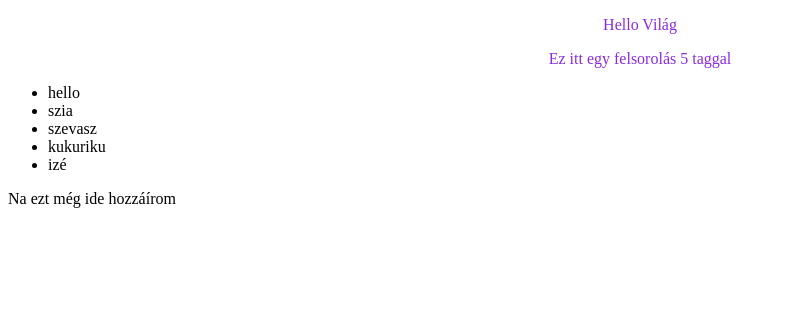
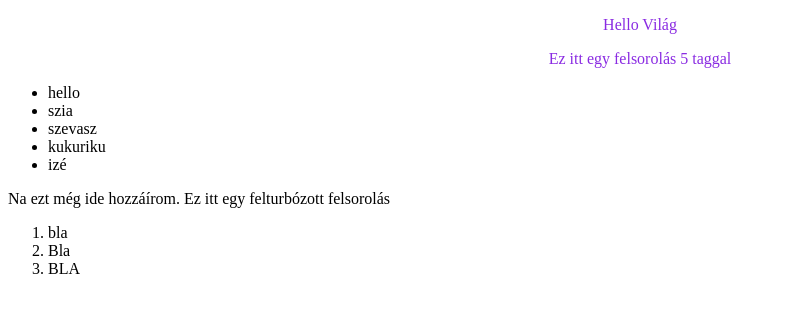
Before and after one commit to MolnAtt/enkicsiweblapom, a plain HTML site: page index.html in a window 1280 px wide. Shown: the whole page, without its empty margins (0-785 px from the left). Drawn offline with Linux system fonts and the light colour scheme.

Commit message:
számozott felsorolás

```diff
--- a/index.html
+++ b/index.html
@@ -20,7 +20,14 @@
         <li>izé</li>
     </ul>
 
-    Na ezt még ide hozzáírom
+    Na ezt még ide hozzáírom.
+
+    Ez itt egy felturbózott felsorolás
+    <ol>
+        <li>bla</li>
+        <li>Bla</li>
+        <li>BLA</li>
+    </ol>
 
 </body>
 </html>
```
